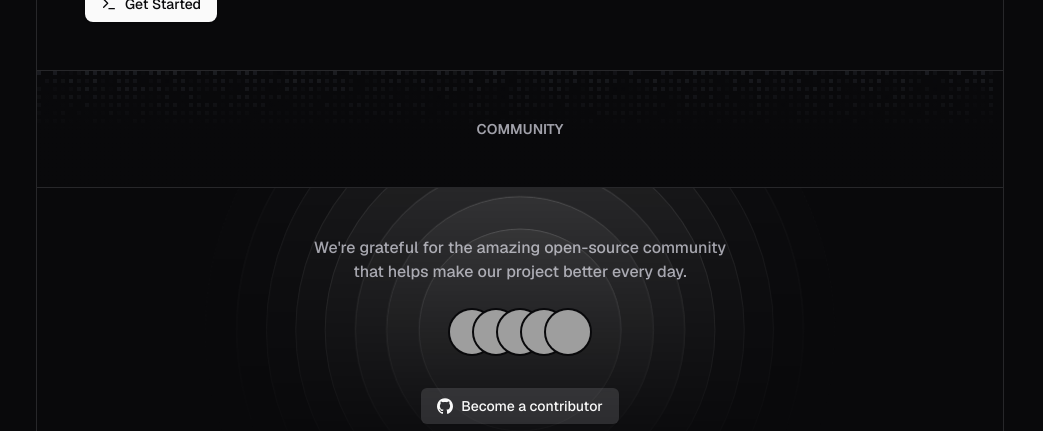
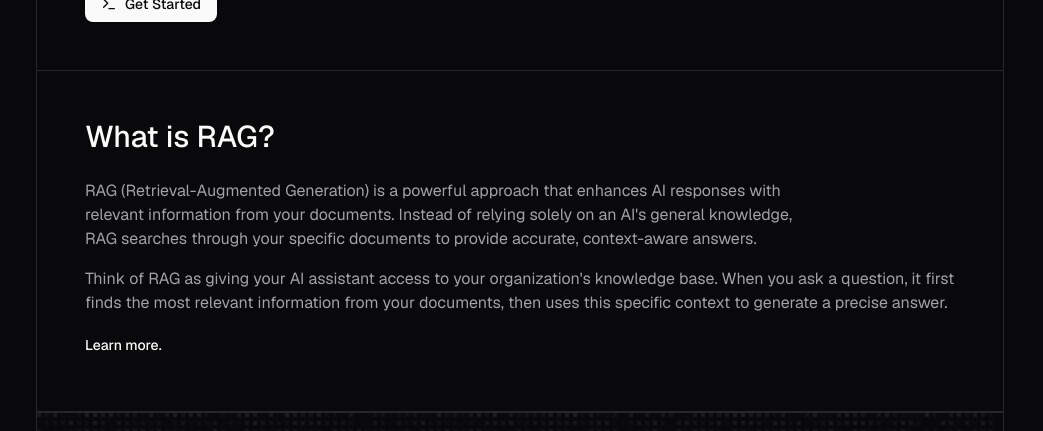
Before and after one commit to typepulse/pulse-vector, a Next.js app in the folder apps/web/: page / in a window 1280 px wide. Shown: the part 369-800 px from the top of the page, without its empty margins (120-1163 px from the left). Built offline with nearby package versions, Linux system fonts and the light colour scheme; no server answers; grey boxes are pictures that could not be loaded; a web font is replaced by a local one.

Commit message:
Add WhatIsRag component to the main page

```diff
--- a/apps/web/src/app/page.tsx
+++ b/apps/web/src/app/page.tsx
@@ -1,6 +1,7 @@
 import type { Metadata } from "next";
 import { Header } from "@/components/sections/header";
 import { Hero } from "@/components/sections/hero";
+import { WhatIsRag } from "@/components/sections/what-is-rag";
 import { Community } from "@/components/sections/community";
 import { CTA } from "@/components/sections/cta";
 import { Footer } from "@/components/sections/footer";
@@ -19,6 +20,7 @@ export default async function Home() {
     <main>
       <Header isLoggedIn={!!user?.user} />
       <Hero />
+      <WhatIsRag />
       <Community />
       <CTA />
       <Footer />
--- /dev/null
+++ b/apps/web/src/components/sections/what-is-rag.tsx
@@ -0,0 +1,36 @@
+import { Section } from "@/components/section";
+import { cn } from "@/lib/utils";
+import { buttonVariants } from "../ui/button";
+
+export const WhatIsRag = () => {
+  return (
+    <Section id="what-is-rag">
+      <div className="border overflow-hidden w-full p-6 lg:p-12">
+        <h2 className="text-foreground mb-6 text-balance font-medium text-3xl">
+          What is RAG?
+        </h2>
+        <div className="text-muted-foreground text-balance space-y-4">
+          <p>
+            RAG (Retrieval-Augmented Generation) is a powerful approach that
+            enhances AI responses with relevant information from your documents.
+            Instead of relying solely on an AI's general knowledge, RAG searches
+            through your specific documents to provide accurate, context-aware
+            answers.
+          </p>
+          <p>
+            Think of RAG as giving your AI assistant access to your
+            organization's knowledge base. When you ask a question, it first
+            finds the most relevant information from your documents, then uses
+            this specific context to generate a precise answer.
+          </p>
+        </div>
+        <a
+          href="https://docs.supavec.com/#what-is-rag"
+          className={cn(buttonVariants({ variant: "link" }), "px-0 mt-3")}
+        >
+          Learn more.
+        </a>
+      </div>
+    </Section>
+  );
+};
```
